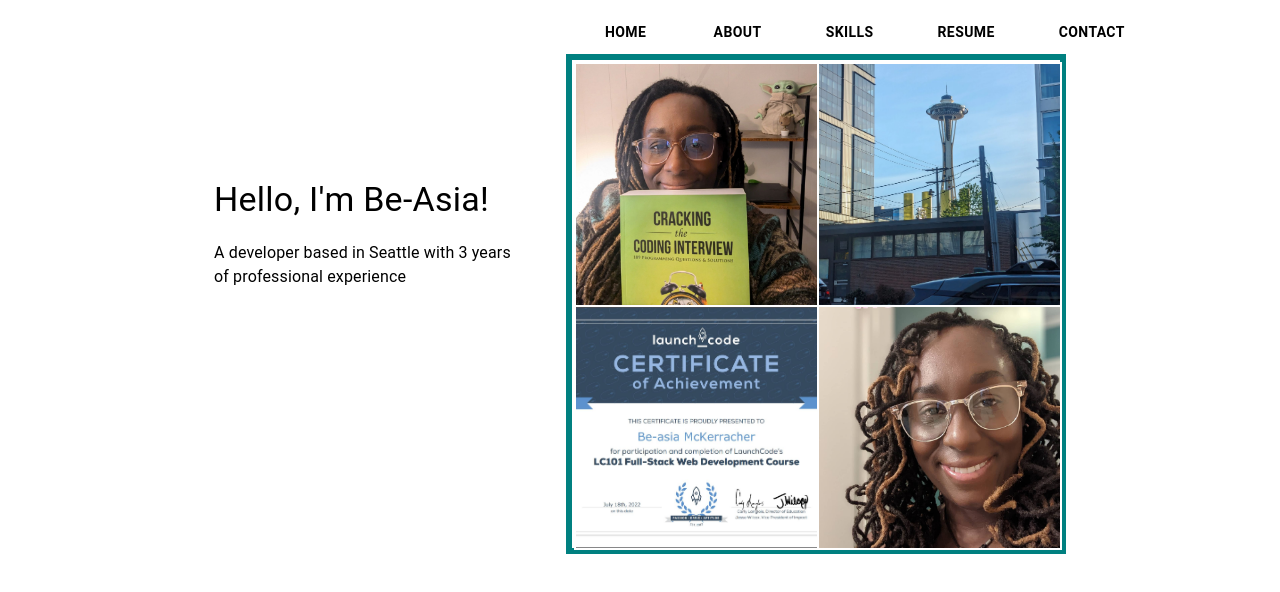
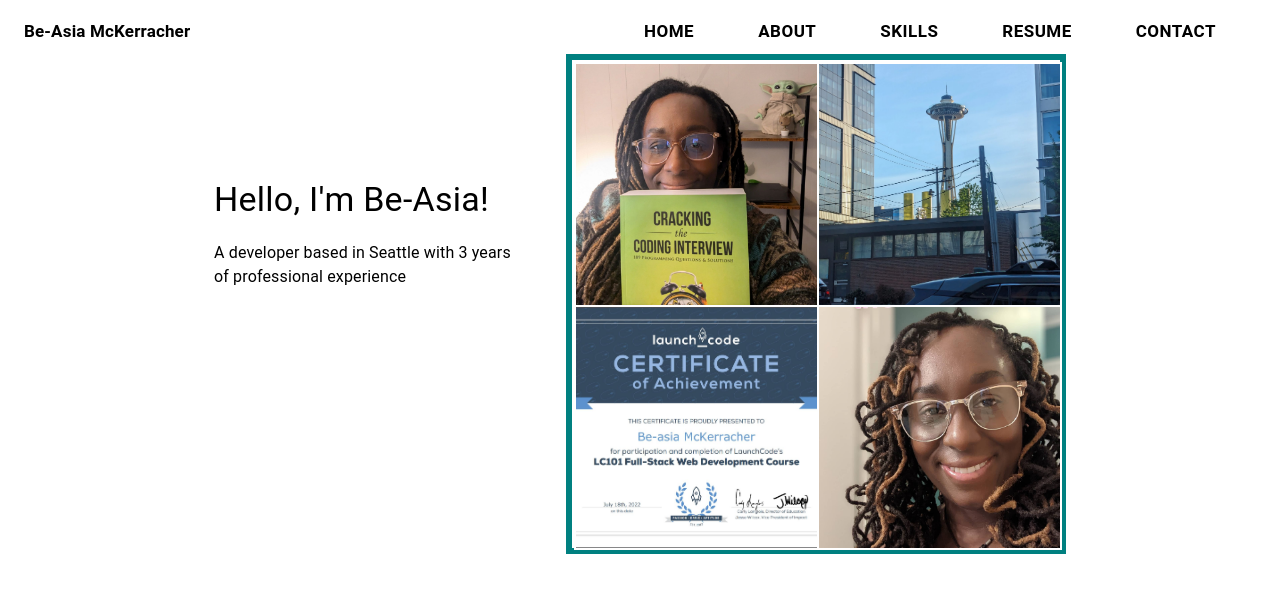
Before and after one commit to amerigirl/website, a React (Create React App) app: page / in a window 1280 px wide. Shown: the top 592 px of the page. Built offline with nearby package versions, Linux system fonts and the light colour scheme.

Commit message:
adjusting the navbar a bit and adding my name in the left corner

```diff
--- a/src/Components/Navbar.jsx
+++ b/src/Components/Navbar.jsx
@@ -1,4 +1,4 @@
-import { AppBar, Toolbar, Stack } from "@mui/material";
+import { AppBar, Toolbar, Stack, Typography, Box } from "@mui/material";
 import React from "react";
 import { styled } from "@mui/material/styles";
 import Button from "@mui/material/Button";
@@ -6,6 +6,7 @@ import Button from "@mui/material/Button";
 // Define a reusable StyledButton
 const StyledButton = styled(Button)(({ theme }) => ({
   fontWeight: "bold",
+  fontSize: "17px",
   color: "black",
   "&:hover": {
     color: theme.palette.primary.main, // Use primary color on hover
@@ -19,10 +20,13 @@ const Navbar = () => {
       sx={{ backgroundColor: "transparent", boxShadow: "none" }}
     >
       <Toolbar sx={{ height: "4rem" }}>
+        <Box sx={{flexGrow: 1}}>
+          <Typography sx={{ color: "black", whiteSpace: 'nowrap', fontWeight: 'bold', fontSize: '17px'}}>Be-Asia McKerracher</Typography>
+        </Box>
         <Stack
           direction="row"
           spacing={6}
-          sx={{ justifyContent: { xs: "center", md: "right" }, width: "90%" }}
+          sx={{ justifyContent: { xs: "center", md: "flex-end" }, marginRight: {md: "2rem"}}}
         >
           {/* Use StyledButton for all buttons */}
           <StyledButton>Home</StyledButton>
```
